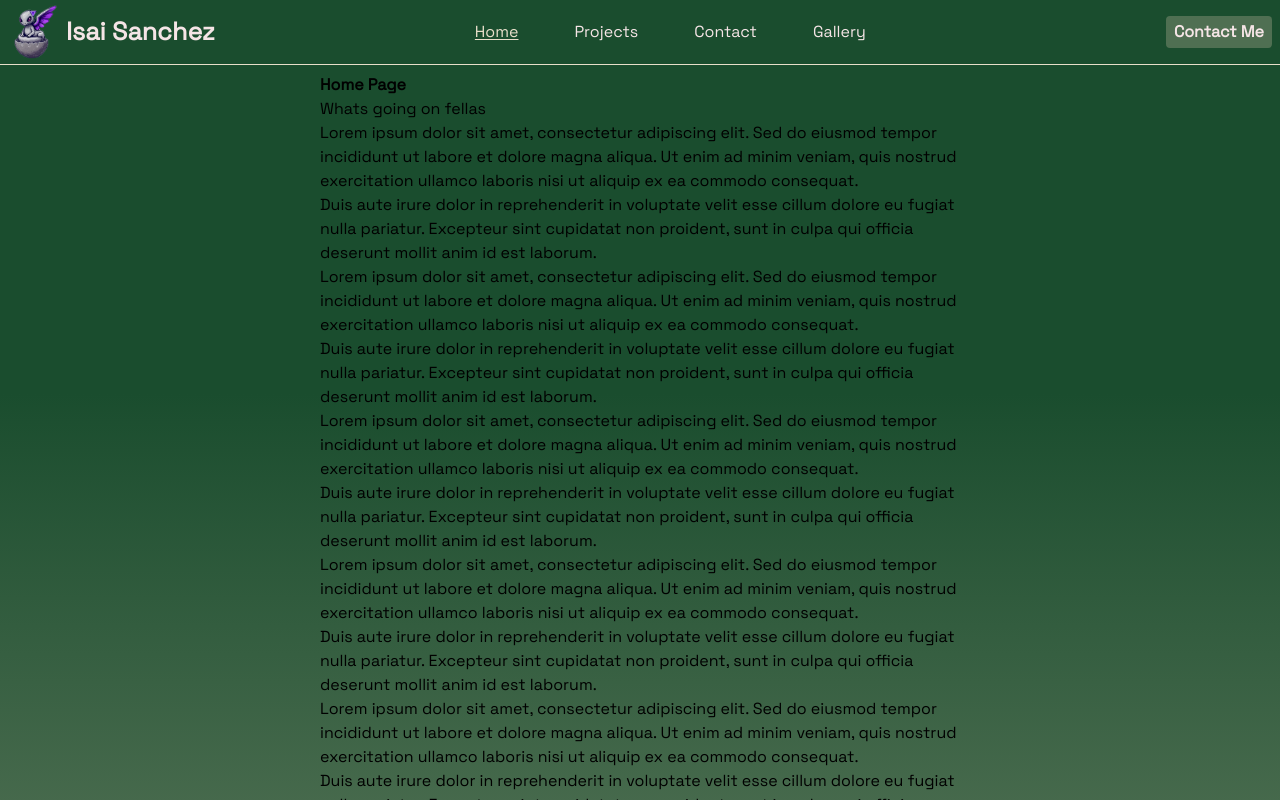
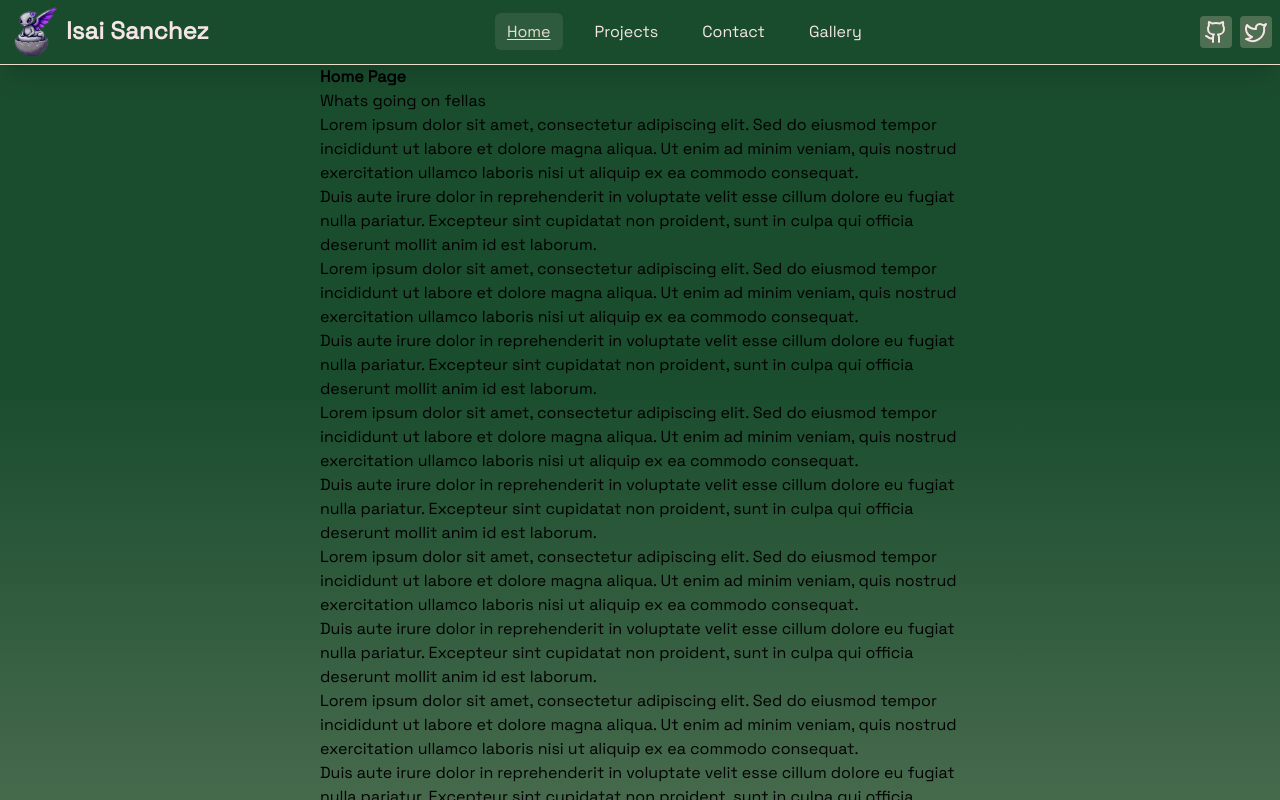
Before and after one commit to rahuljangirwork/rahuljangir.work, a Next.js app: page / in a window 1280 px wide. Shown: the top 800 px of the page. Built offline with nearby package versions, Linux system fonts and the light colour scheme.

Commit message:
navbar is now sticky and opacity is set, looks good so far

```diff
--- a/app/ui/nav-bar.tsx
+++ b/app/ui/nav-bar.tsx
@@ -4,6 +4,7 @@ import Link from "next/link";
 import Image from "next/image";
 import { usePathname } from "next/navigation";
 import clsx from "clsx";
+import MySocials from "./socials";
 
 const links = [
   {
@@ -16,7 +17,7 @@ const links = [
   },
   {
     name: "Contact",
-    href: "/Contact",
+    href: "/contact",
   },
   {
     name: "Gallery",
@@ -28,7 +29,7 @@ export default function NavBar() {
   const pathname = usePathname();
 
   return (
-    <header className="bg-opacity-50 border-palette-2 border-b-[1px] mb-2">
+    <header className="sticky top-0 z-50 bg-primary bg-opacity-25 border-palette-2 border-b-[1px] shadow-xl backdrop-blur-sm transition-all duration-200">
       <nav className="flex items-center justify-between h-16 text-palette-3">
         <Link href="/" className="flex flex-shrink-2 pl-2">
           <Image
@@ -38,21 +39,21 @@ export default function NavBar() {
             height={50}
             sizes="100vw"
             priority={true}
-            className="hover:rotate-12"
+            className="transition-transform duration-300 hover:rotate-12"
           />
-          <p className="p-2 font-semibold text-[25px]">Isai Sanchez</p>
+          <p className="p-2 font-semibold text-2xl">Isai Sanchez</p>
         </Link>
-        <ul className="flex mr-12">
+        <ul className="flex space-x-5 mr-12">
           {links.map((link) => (
-            <li key={link.name} className="m-5 p-2">
+            <li key={link.name}>
               <Link
                 key={link.name}
                 href={link.href}
                 className={clsx(
-                  "font-medium",
+                  "font-medium px-3 py-2 rounded-md transition-all duration-200",
                   pathname === link.href
-                    ? "text-palette-2 underline underline-offset-2"
-                    : "text-palette-3 hover:underline hover:underline-offset-2 hover:shadow-xl",
+                    ? "text-palette-2 bg-palette-2 bg-opacity-10 underline underline-offset-2"
+                    : "text-palette-3 hover:underline hover:bg-palette-2 hover:bg-opacity-10 hover:underline-offset-2 hover:shadow-xl",
                 )}
               >
                 {link.name}
@@ -60,9 +61,9 @@ export default function NavBar() {
             </li>
           ))}
         </ul>
-        <button className="bg-palette-1 p-1 pr-2 pl-2 mr-2 font-bold rounded">
-          Contact Me
-        </button>
+        <div className="">
+          <MySocials />
+        </div>
       </nav>
     </header>
   );
```
